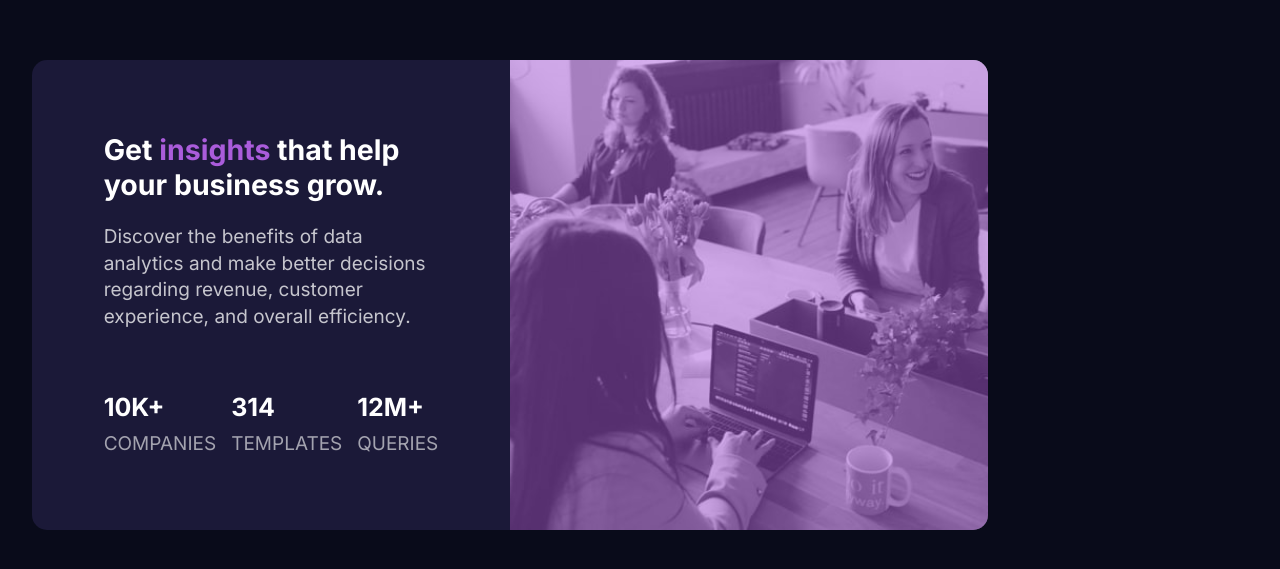
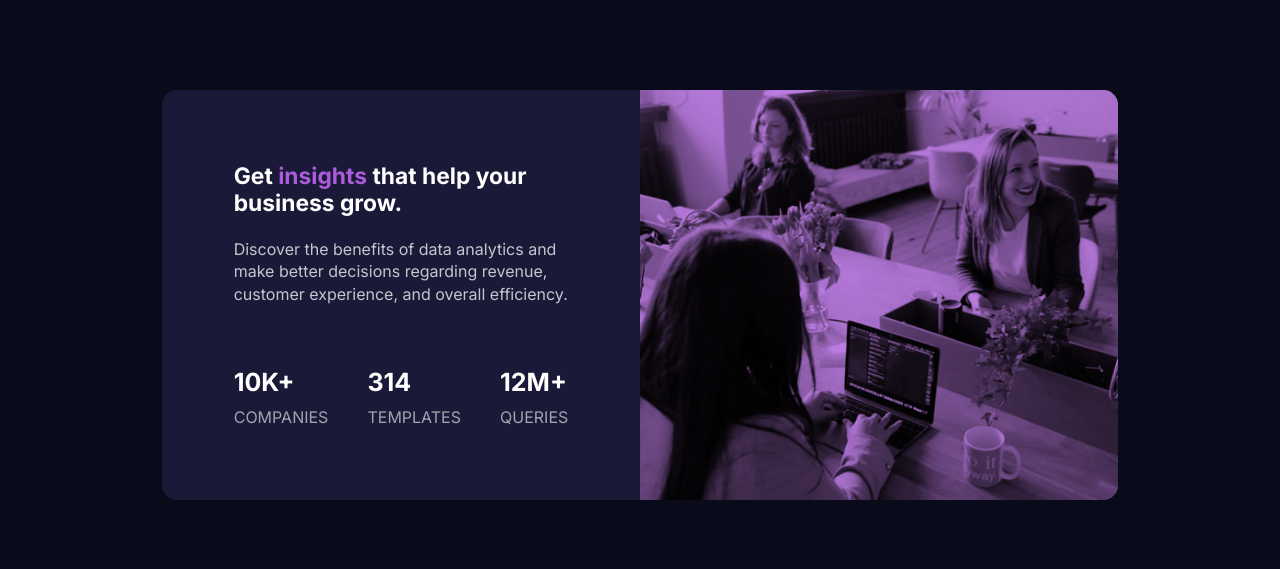
Before and after one commit to Sonomae/Stats-preview-card-component, a plain HTML site: page index.html in a window 1280 px wide. Shown: the part 105-674 px from the top of the page. Drawn offline with Linux system fonts and the light colour scheme.

Commit message:
Update style.css

```diff
--- a/style.css
+++ b/style.css
@@ -21,7 +21,15 @@ body {
   background: hsl(233, 47%, 7%);
   display: flex;
   align-items: center;
+  justify-content: center;
   font-size: 19px;
+  font-weight: 400px;
+}
+
+main {
+  min-width: 380px;
+  z-index: 1;
+  display: flex;
 }
 
 .container {
@@ -57,7 +65,8 @@ body {
   top: 0;
   left: 0;
   bottom: 0;
-  background-color: hsl(277, 64%, 61%, 0.5);
+  background-color: hsl(277, 64%, 61%, 0.8);
+  mix-blend-mode: multiply;
 }
 
 .text {
@@ -68,6 +77,7 @@ body {
   color: var(--main);
   font-weight: 700;
   padding-bottom: 22px;
+  font-size: larger;
 }
 
 .text h2 span {
@@ -77,6 +87,7 @@ body {
 .text p {
   color: var(--main-paragraph);
   line-height: 1.4;
+  font-size: medium;
 }
 
 .stat-box {
```
